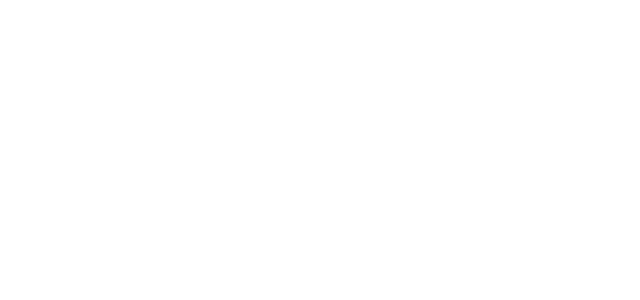
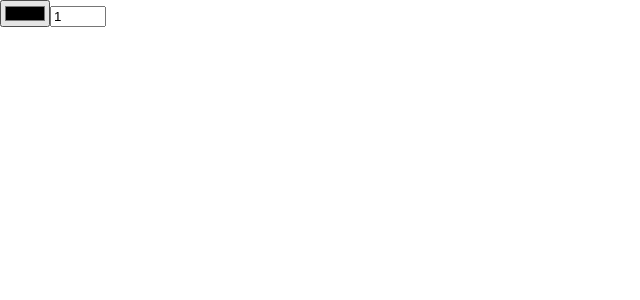
Before and after one commit to ranasun/guhit, a React (Vite) app: page / in a window 1280 px wide. Shown: the top 300 px of the page, without its empty margins (0-640 px from the left). Built offline with nearby package versions, Linux system fonts and the light colour scheme.

Commit message:
Add color and line width selection

```diff
--- a/src/App.tsx
+++ b/src/App.tsx
@@ -3,8 +3,10 @@
 
 const App = () => {
 	const canvas = useRef<HTMLCanvasElement>(null);
-	const [ctx, setCtx] = useState<any>(null);
+	const [ctx, setCtx] = useState<CanvasRenderingContext2D | null>(null);
 	const [isDrawing, setIsDrawing] = useState(false);
+	const [color, setColor] = useState('black');
+	const [lineWidth, setLineWidth] = useState(1);
 
 	useEffect(() => {
 		const ctx = canvas.current;
@@ -36,6 +38,8 @@
 	};
 
 	const onStart = (e: MouseEvent | TouchEvent): void => {
+		if (!ctx) return;
+
 		const { x, y } = getMousePos(canvas.current, e);
 		ctx.moveTo(x, y);
 		ctx.beginPath();
@@ -43,19 +47,37 @@
 	};
 
 	const onMove = (e: MouseEvent | TouchEvent) => {
-		if (!isDrawing) return;
+		if (!ctx || !isDrawing) return;
 
 		const { x, y } = getMousePos(canvas.current, e);
 		ctx.lineTo(x, y);
+		ctx.strokeStyle = color;
+		ctx.lineWidth = lineWidth;
 		ctx.stroke();
 	};
 
 	const onEnd = (e: MouseEvent | TouchEvent) => {
+		if (!ctx) return;
+
 		ctx.closePath();
 		setIsDrawing(false);
 	};
 
 	return (
+		<div>
+			<nav>
+				<input
+					type="color"
+					onChange={(e) => setColor(e.target.value)}
+				/>
+				<input
+					type="number"
+					min={1}
+					max={50}
+					value={lineWidth}
+					onChange={(e) => setLineWidth(parseInt(e.target.value))}
+				/>
+			</nav>
 			<canvas
 				ref={canvas}
 				onMouseDown={onStart}
@@ -65,6 +87,7 @@
 				onTouchMove={onMove}
 				onTouchEnd={onEnd}
 			></canvas>
+		</div>
 	);
 };
 
```
Lines whose indentation alone changed are shown as unchanged.
